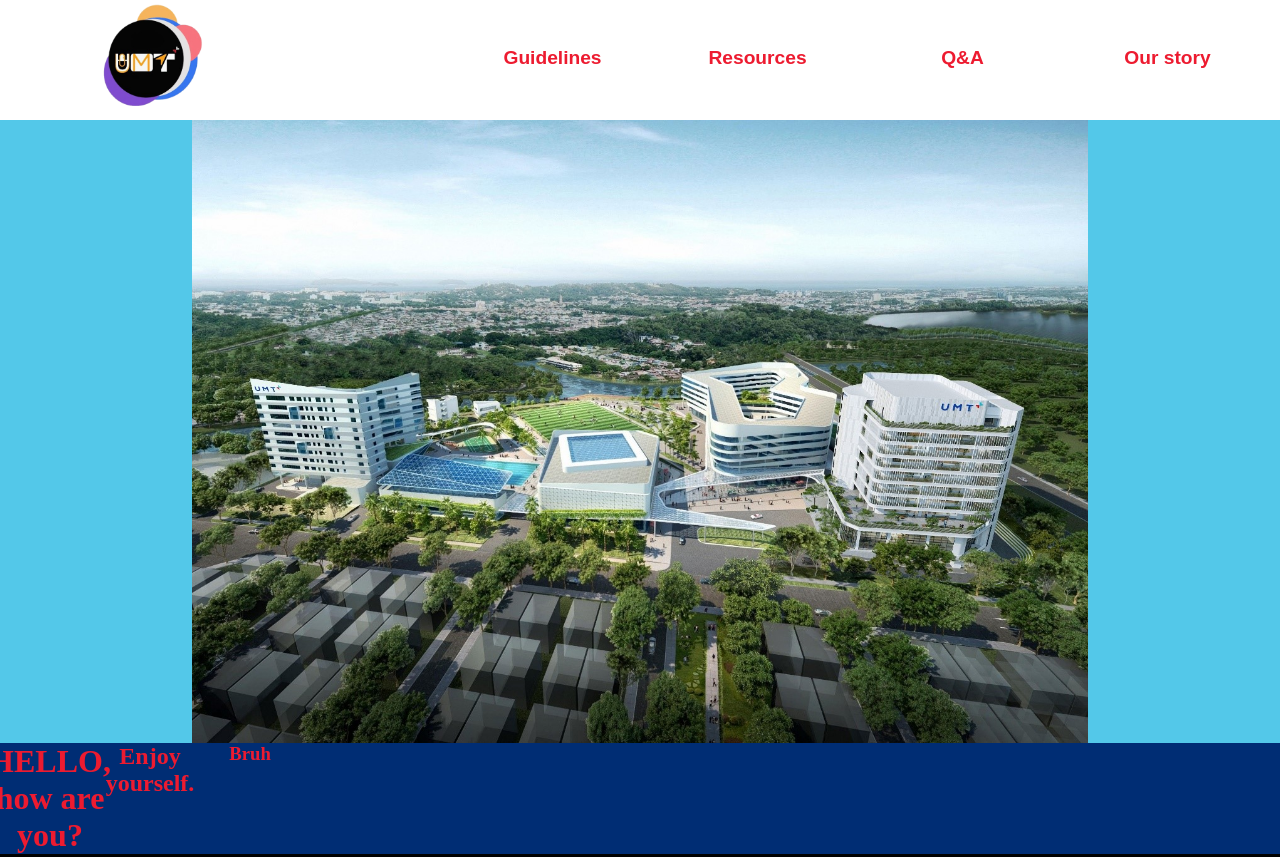
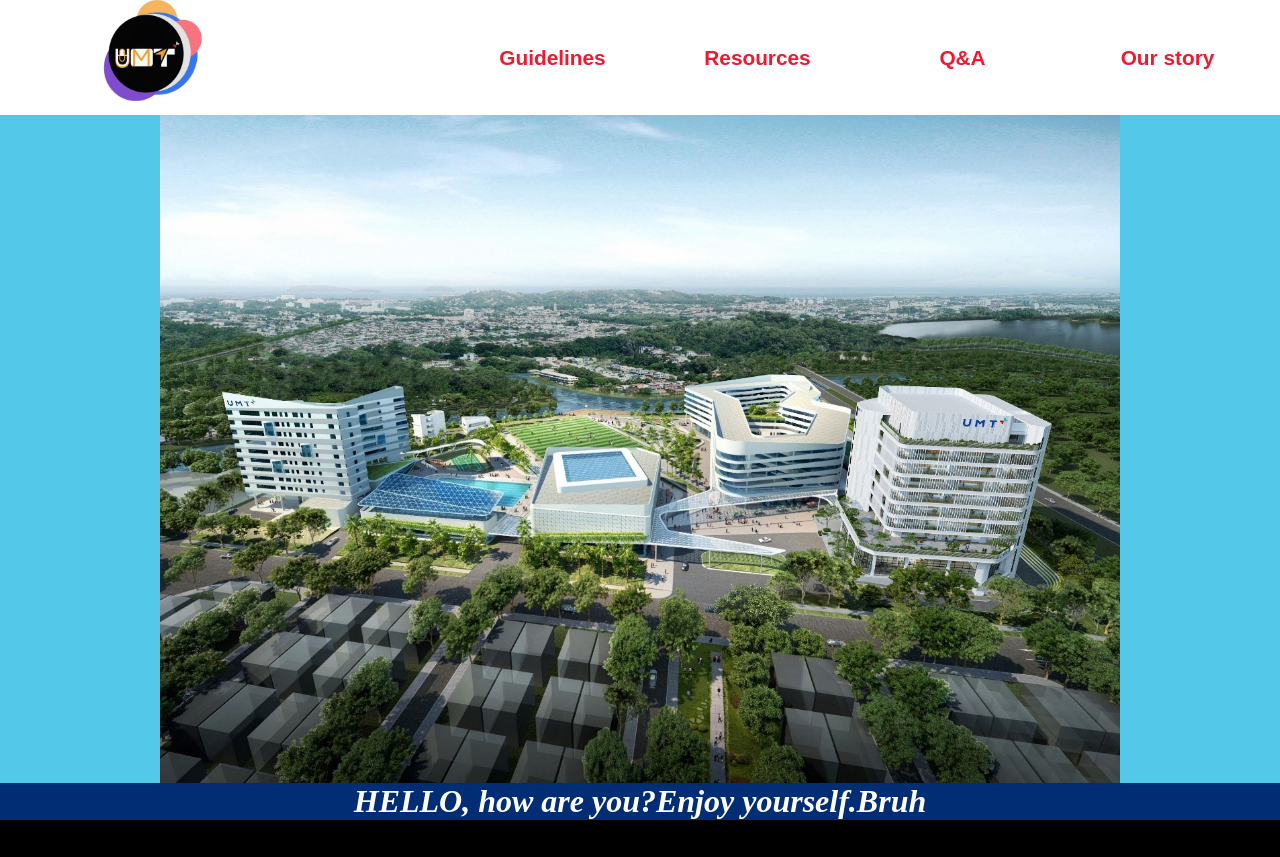
Before and after one commit to S0ra1n0/Communication-Toolbox, a plain HTML site: page index.html in a window 1280 px wide. Shown: the top 857 px of the page. Drawn offline with Linux system fonts and the light colour scheme.

Commit message:
Update CSS.css

```diff
--- a/CSS.css
+++ b/CSS.css
@@ -3,13 +3,14 @@
     padding: 0;
     box-sizing: border-box;
     scroll-behavior: smooth scroll;
+    font-family: 'TT Norms Pro';
 }
 
 .navbar {
     background: #fff;
-    height: 120px;
+    height: 115px;
     display: flex;
-    font-size: 1.2rem;
+    font-size: 1.3rem;
     position: sticky;
     top: 0;
     z-index: 999;
@@ -29,22 +30,17 @@
     padding: 0 50px;
 }
 
-#navbar_logo {
-    align-items: bottom;
-    justify-content: bottom;
+#navbar_logo1 {
+    align-items: bottom, left;
+    justify-content: bottom, left;
     display: flex;
-    /*
-    background-color: blueviolet;
-    background-image: linear-gradient(to top, violet, red, orange);
-    background-size: 100%;
-    -webkit-background-clip: text;
-    -moz-background-clip: text;
-    -webkit-text-fill-color: transparent;
-    -moz-text-fill-color: transparent;
-    text-decoration: none;
-    cursor: pointer;
-    font-size: 3rem;
-    */
+}
+
+#navbar_logo2 {
+    align-items: center;
+    justify-content: center;
+    display: flex;
+    margin-right: 10%;
 }
 
 .navbar_menu {
@@ -115,19 +111,19 @@ footer {
     background: #002D74;
     /*background: linear-gradient(90deg, rgba(0,221,223,1) 0%, rgba(1,255,160,1) 50%, rgba(191,255,12,1) 100%);*/
     display: flex;
-    justify-content: left;
+    justify-content: center;
     width: 100%;
     position: sticky;
+    align-items: right;
 }
 
 .head {
-    color: #ED1B30;
-    display: flex;
-    text-align: center;
-    justify-content: center;
-    width: 100px;
-    text-decoration: none;
-    height: 100%;
+    color: #fff;
+    font-size: 2rem;
+    font: 'TT Norms Pro', sans-serif;
+    font-style: italic;
+    justify-content: right;
+    align-items: right;
 }
 
 .start {
@@ -140,7 +136,7 @@ footer {
 .im1 {
     opacity: 1;
     display: flex;
-    width: 70%;
+    width: 75%;
     height: 100%;
     align-content: center;
     justify-content: center;
```
